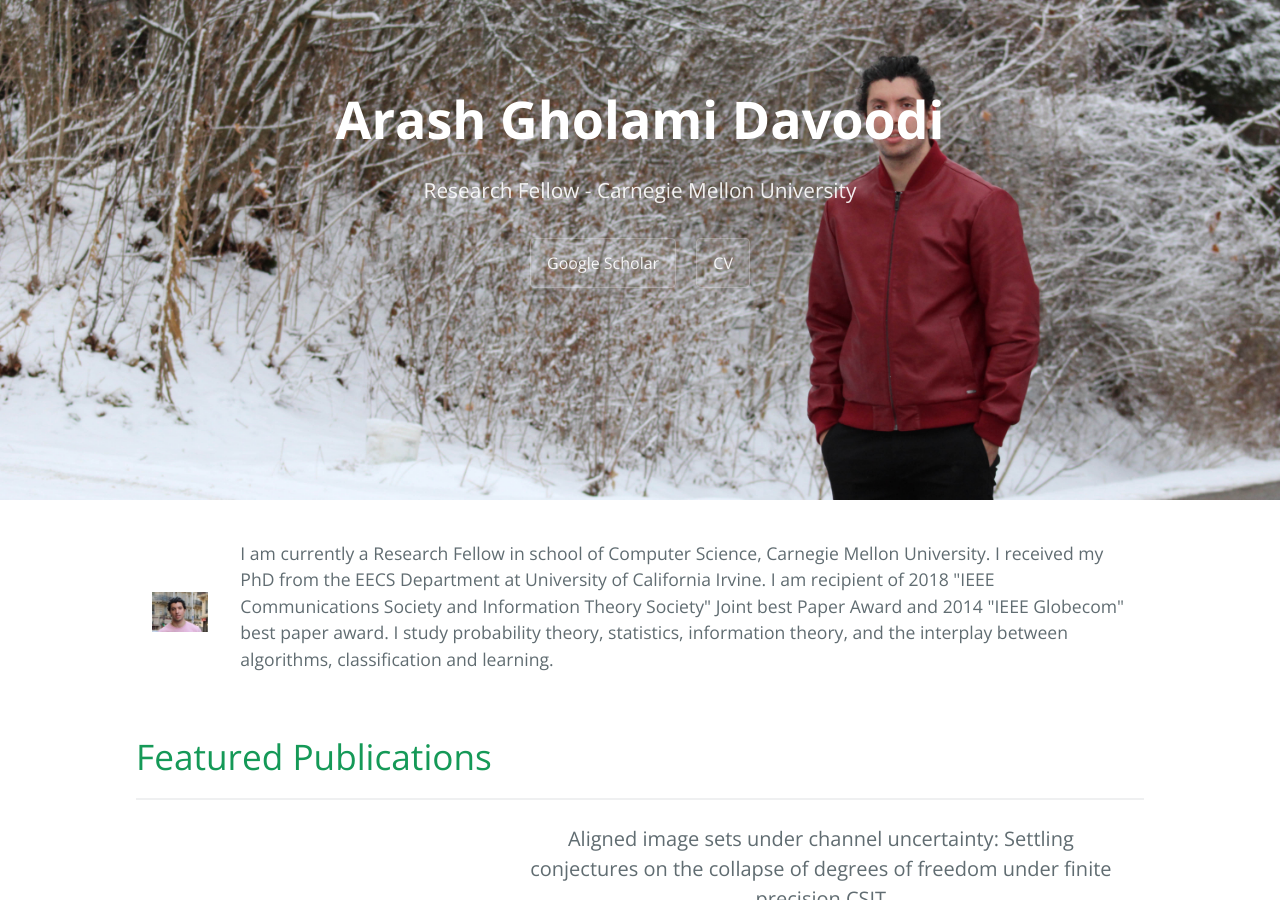
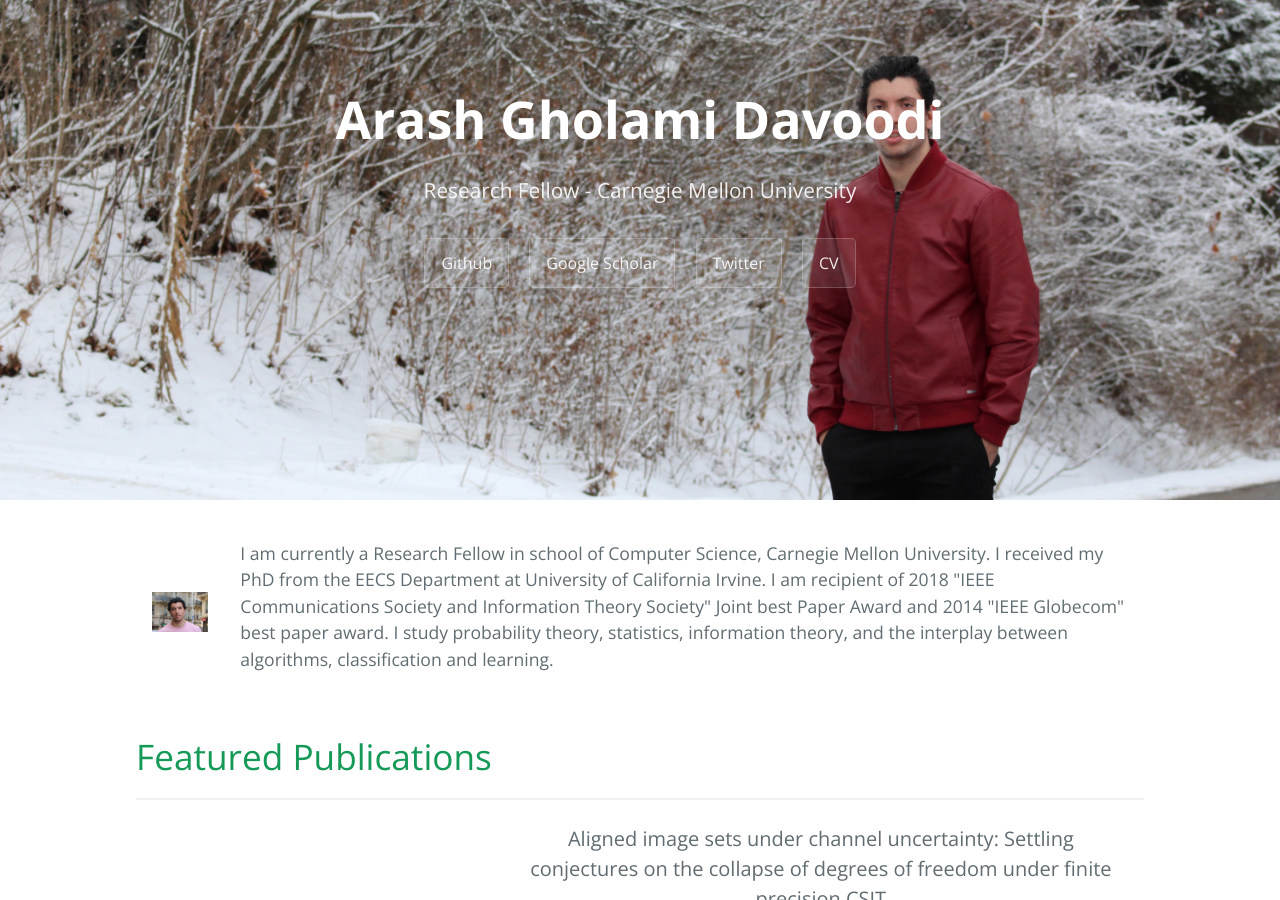
Before and after one commit to arashgholami/arashgholami.github.io, a Jekyll site: the page built from index.md, in a window 1280 px wide and 900 px high. Built offline with Jekyll 4.4.1, drawn with Linux system fonts in a browser that asks for light colours.

Commit message:
Update default.html

```diff
--- a/_layouts/default.html
+++ b/_layouts/default.html
@@ -30,9 +30,9 @@
         <a href="{{ site.github.repository_url }}" class="btn">Source Code</a>
       {% endif %}
       {% if site.show_downloads %}
-
-        <a href="https://scholar.google.com/citations?user=tpoOv5MAAAAJ&hl=en&oi=ao" class="btn">Google Scholar</a>
-
+        <a href="https://github.com/pouyapez" class="btn">Github</a>
+        <a href="https://scholar.google.com/citations?user=tpoOv5MAAAAJ&hl=en" class="btn">Google Scholar</a>
+        <a href="https://twitter.com/PPezeshkpour" class="btn">Twitter</a>
         <a href="https://arashgholami.github.io/Resume.pdf" class="btn">CV</a>
         <!--- <a href="{{ site.github.tar_url }}" class="btn">Download .tar.gz</a> --->
       {% endif %}
```
